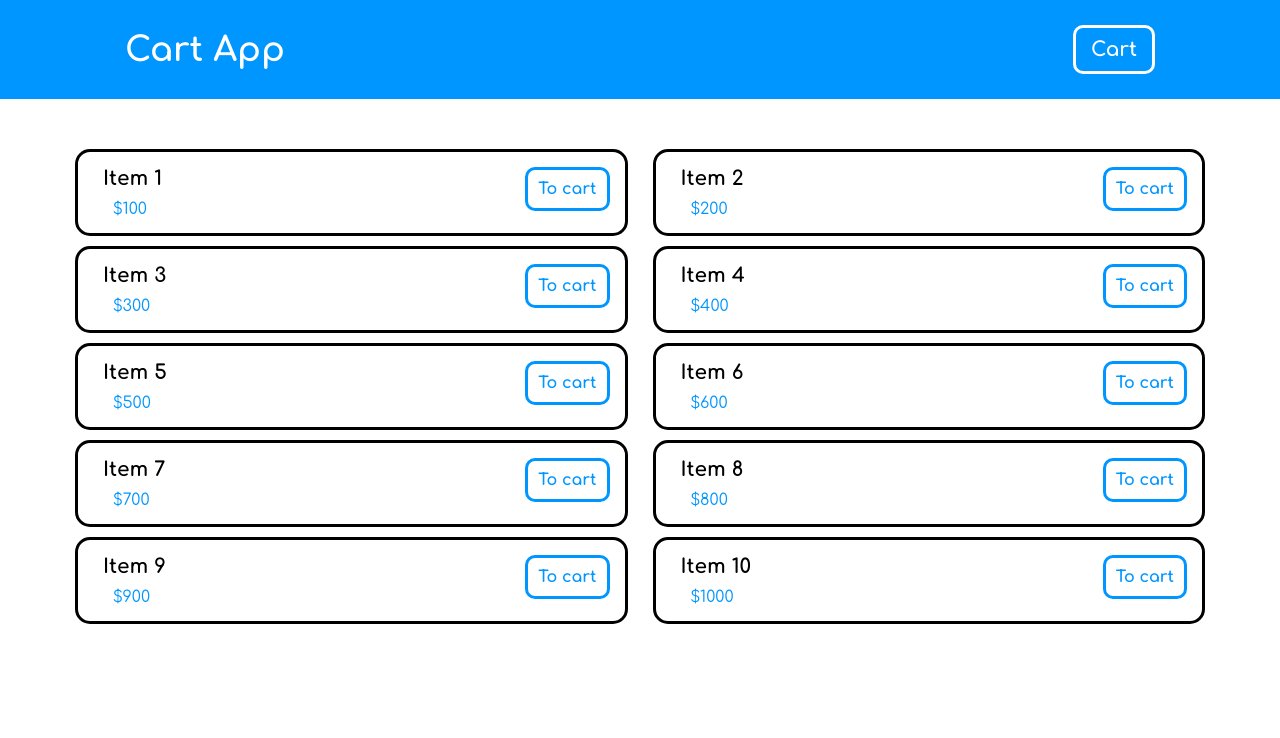
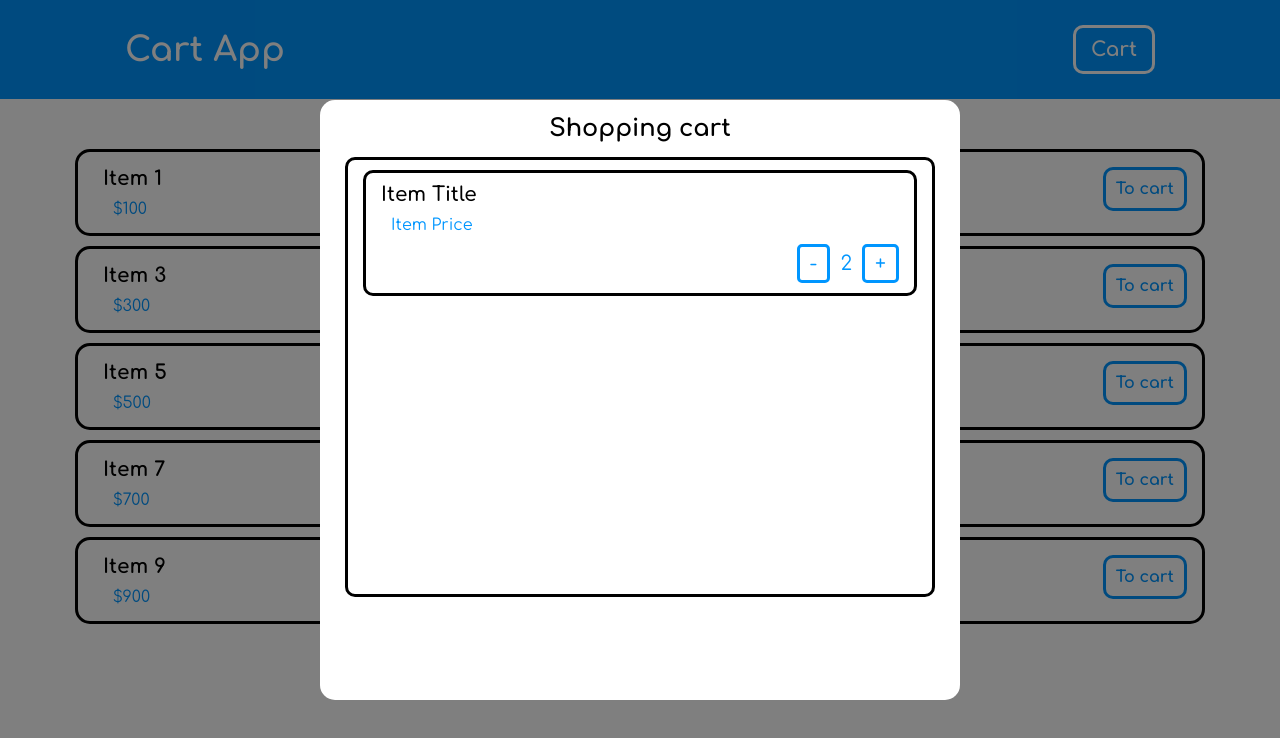
Before and after one commit to KDTenshi/react-shopping-cart, a React (Vite) app: page / in a window 1280 px wide. Shown: the top 738 px of the page. Built offline with nearby package versions, Linux system fonts and the light colour scheme.

Commit message:
Created Cart layout

```diff
--- a/src/app/layout/App.tsx
+++ b/src/app/layout/App.tsx
@@ -2,12 +2,14 @@ import { FC } from "react";
 import "../style/App.css";
 import Header from "../../components/Header/Header";
 import { ItemsList } from "../../components/Items";
+import Cart from "../../components/Cart/Cart";
 
 const App: FC = () => {
   return (
     <main className="App">
       <Header />
       <ItemsList />
+      <Cart />
     </main>
   );
 };
--- /dev/null
+++ b/src/components/Cart/Cart.module.css
@@ -0,0 +1,77 @@
+.Wrapper {
+  position: fixed;
+  top: 0;
+  bottom: 0;
+  left: 0;
+  right: 0;
+  background: rgba(0, 0, 0, 0.5);
+  display: flex;
+  align-items: center;
+  justify-content: center;
+}
+
+.Cart {
+  width: 50vw;
+  height: 75vh;
+  background: #fff;
+  border-radius: 15px;
+  padding: 15px 25px;
+  display: flex;
+  align-items: center;
+  flex-direction: column;
+  gap: 15px;
+}
+
+.Title {
+  text-align: center;
+}
+
+.Content {
+  width: 100%;
+  height: 55vh;
+  border: 3px solid #000;
+  border-radius: 10px;
+  overflow-y: scroll;
+  padding: 10px 15px;
+  display: flex;
+  flex-direction: column;
+  gap: 15px;
+}
+
+.Item {
+  background: #fff;
+  border: 3px solid #000;
+  border-radius: 10px;
+  padding: 10px 15px;
+  display: flex;
+  flex-direction: column;
+  gap: 10px;
+}
+.Item_Title {
+  font-size: 20px;
+  font-weight: 600;
+  color: #000;
+}
+.Item_Price {
+  margin-left: 10px;
+  color: #0096ff;
+  font-size: 16px;
+}
+.Item_Buttons {
+  display: flex;
+  align-items: center;
+  justify-content: flex-end;
+  gap: 10px;
+}
+.Item_Button {
+  font-size: 20px;
+  color: #0096ff;
+  border: 3px solid #0096ff;
+  background: #fff;
+  padding: 5px 10px;
+  border-radius: 5px;
+}
+.Item_Amount {
+  font-size: 20px;
+  color: #0096ff;
+}/*# sourceMappingURL=Cart.module.css.map */
--- /dev/null
+++ b/src/components/Cart/Cart.module.scss
@@ -0,0 +1,84 @@
+@use "../../shared/style/colors" as c;
+
+.Wrapper {
+  position: fixed;
+  top: 0;
+  bottom: 0;
+  left: 0;
+  right: 0;
+  background: rgba($color: c.$black, $alpha: 0.5);
+  display: flex;
+  align-items: center;
+  justify-content: center;
+}
+
+.Cart {
+  width: 50vw;
+  height: 75vh;
+  background: c.$white;
+  border-radius: 15px;
+  padding: 15px 25px;
+  display: flex;
+  align-items: center;
+  flex-direction: column;
+  gap: 15px;
+}
+
+.Title {
+  text-align: center;
+}
+
+.Content {
+  width: 100%;
+  height: 55vh;
+  border: 3px solid c.$black;
+  border-radius: 10px;
+  overflow-y: scroll;
+  padding: 10px 15px;
+  display: flex;
+  flex-direction: column;
+  gap: 15px;
+}
+
+.Item {
+  background: c.$white;
+  border: 3px solid c.$black;
+  border-radius: 10px;
+  padding: 10px 15px;
+  display: flex;
+  flex-direction: column;
+  gap: 10px;
+
+  &_Title {
+    font-size: 20px;
+    font-weight: 600;
+    color: c.$black;
+  }
+
+  &_Price {
+    margin-left: 10px;
+    color: c.$blue;
+    font-size: 16px;
+  }
+
+  &_Buttons {
+    display: flex;
+    align-items: center;
+    justify-content: flex-end;
+    gap: 10px;
+  }
+
+  &_Button {
+    font-size: 20px;
+    color: c.$blue;
+    border: 3px solid c.$blue;
+    background: c.$white;
+    padding: 5px 10px;
+    border-radius: 5px;
+  }
+
+  &_Amount {
+    font-size: 20px;
+    color: c.$blue;
+  }
+}
--- /dev/null
+++ b/src/components/Cart/Cart.tsx
@@ -0,0 +1,25 @@
+import { FC } from "react";
+import style from "./Cart.module.css";
+
+const Cart: FC = () => {
+  return (
+    <div className={style.Wrapper}>
+      <div className={style.Cart}>
+        <h2 className={style.Title}>Shopping cart</h2>
+        <div className={style.Content}>
+          <div className={style.Item}>
+            <h3 className={style.Item_Title}>Item Title</h3>
+            <p className={style.Item_Price}>Item Price</p>
+            <div className={style.Item_Buttons}>
+              <button className={style.Item_Button}>-</button>
+              <p className={style.Item_Amount}>2</p>
+              <button className={style.Item_Button}>+</button>
+            </div>
+          </div>
+        </div>
+      </div>
+    </div>
+  );
+};
+
+export default Cart;
```
Also changed, not shown: 1 other file (tests, documents, lock files or other folders).
